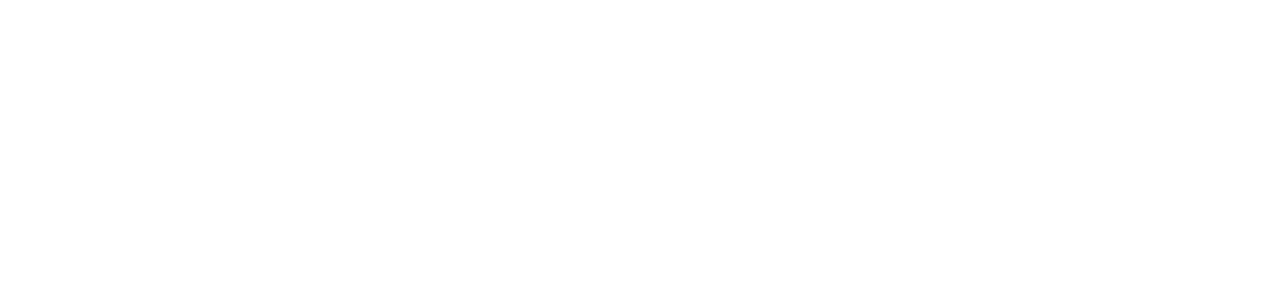
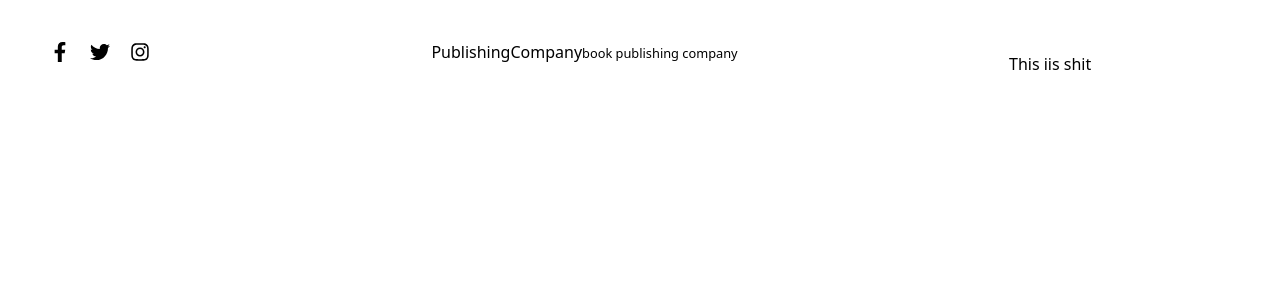
Before and after one commit to ametthapa/PublishingSite-React-Tailwind, a React (Create React App) app: page / in a window 1280 px wide. Shown: the top 300 px of the page. Built offline with nearby package versions, Linux system fonts and the light colour scheme.

Commit message:
social component
 added contents in social component, styling not done

```diff
--- a/src/App.js
+++ b/src/App.js
@@ -9,6 +9,7 @@
 import Books from './components/Books';
 import RecentBlog from './components/RecentBlog';
 import Footer from './components/Footer';
+
 
 function App() {
   return (
--- a/src/components/Author.js
+++ b/src/components/Author.js
@@ -1,6 +1,6 @@
 const Author = () =>{
     return (
-        <diiv></diiv>
+        <div></div>
     )
 }
 
--- a/src/components/Books.js
+++ b/src/components/Books.js
@@ -1,6 +1,6 @@
 const Books = () =>{
     return (
-        <diiv></diiv>
+        <div></div>
     )
 }
 
--- a/src/components/DataValue.js
+++ b/src/components/DataValue.js
@@ -1,6 +1,6 @@
 const DataValue = () =>{
     return (
-        <diiv></diiv>
+        <div></div>
     )
 }
 
--- a/src/components/Footer.js
+++ b/src/components/Footer.js
@@ -1,6 +1,6 @@
 const Footer = () =>{
     return (
-        <diiv></diiv>
+        <div></div>
     )
 }
 
--- a/src/components/Header.js
+++ b/src/components/Header.js
@@ -3,10 +3,10 @@
 
 const Header = () =>{
     return (
-        <diiv>
+        <div>
             <Social />
             <Menubar />
-        </diiv>
+        </div>
     )
 }
 
--- a/src/components/Information.js
+++ b/src/components/Information.js
@@ -1,6 +1,6 @@
 const Information = () =>{
     return (
-        <diiv></diiv>
+        <div></div>
     )
 }
 
--- a/src/components/Menubar.js
+++ b/src/components/Menubar.js
@@ -1,6 +1,6 @@
 const Menubar = () =>{
     return (
-        <diiv></diiv>
+        <div></div>
     )
 }
 
--- a/src/components/RecentBlog.js
+++ b/src/components/RecentBlog.js
@@ -1,6 +1,6 @@
 const RecentBlog = () =>{
     return (
-        <diiv></diiv>
+        <div></div>
     )
 }
 
--- a/src/components/Showcase.js
+++ b/src/components/Showcase.js
@@ -1,6 +1,6 @@
 const Showcase = () =>{
     return (
-        <diiv></diiv>
+        <div></div>
     )
 }
 
--- a/src/components/Social.js
+++ b/src/components/Social.js
@@ -1,6 +1,32 @@
+
+ import { FaFacebookF, FaTwitter, FaInstagram } from 'react-icons/fa';
+
 const Social = () =>{
     return (
-        <diiv></diiv>
+        <div className="flex justify-between py-7 px-10 items-center">
+            <div className="cursor-pointer flex">
+                <div className="h-10 w-10 bg-white rounded-full flex justify-center items-center hover:bg-blue-200">
+                    <FaFacebookF className="h-5 w-5"/>
+                </div>
+                <div className="h-10 w-10 bg-white rounded-full flex justify-center items-center hover:bg-blue-200">
+                    <FaTwitter className="h-5 w-5"/>
+                </div>
+                <div className="h-10 w-10 bg-white rounded-full flex justify-center items-center hover:bg-blue-200">
+                    <FaInstagram className="h-5 w-5"/>
+                </div>
+            </div>
+            <div>
+                <a href="#">
+                    Publishing
+                    <span>Company</span>
+                    <small>book publishing company</small>
+                </a>
+            </div>
+            <div>
+                <input type="text" className="border-red-700" />
+                <p>This iis shit</p>
+            </div>
+        </div>
     )
 }
 
```
